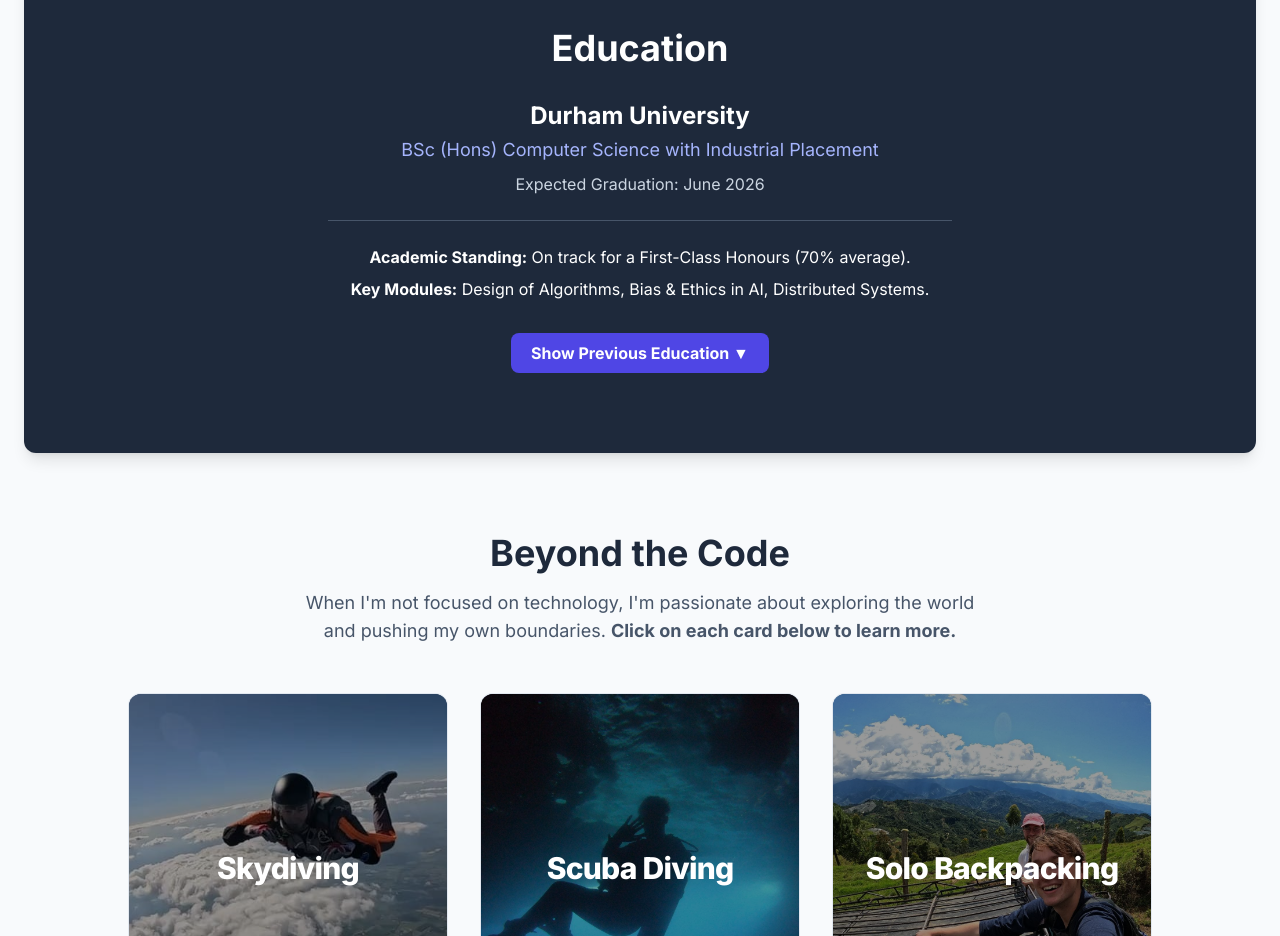
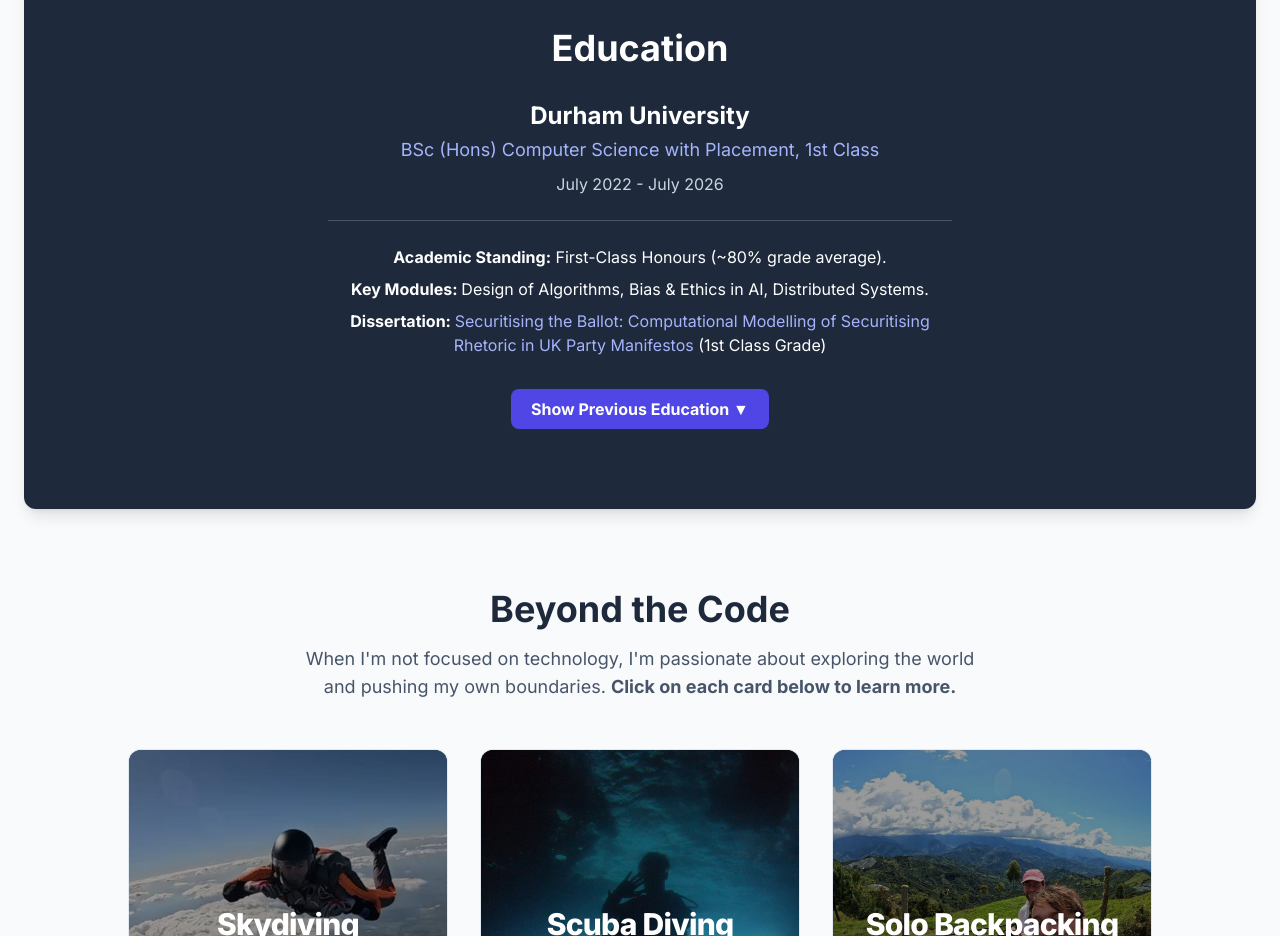
Before and after one commit to JBourton/Interactive-CV, a website: page home.html in a window 1280 px wide. Shown: the part 4000-4936 px from the top of the page. Drawn offline with nearby package versions, Linux system fonts and the light colour scheme.

Commit message:
Update education section with graduation details

```diff
--- a/home.html
+++ b/home.html
@@ -311,11 +311,12 @@
 
             <div class="max-w-2xl mx-auto text-center px-4 sm:px-6">
                 <h3 class="text-2xl font-bold">Durham University</h3>
-                <p class="text-lg text-indigo-300 mt-1">BSc (Hons) Computer Science with Industrial Placement</p>
-                <p class="text-slate-300 mt-2">Expected Graduation: June 2026</p>
+                <p class="text-lg text-indigo-300 mt-1">BSc (Hons) Computer Science with Placement, 1st Class</p>
+                <p class="text-slate-300 mt-2">July 2022 - July 2026</p>
                 <div class="mt-6 border-t border-slate-600 pt-6 space-y-2">
-                    <p><span class="font-semibold">Academic Standing:</span> On track for a First-Class Honours (70% average).</p>
-                    <p><span class="font-semibold">Key Modules:</span> Design of Algorithms, Bias & Ethics in AI, Distributed Systems.</p>
+                    <p><span class="font-semibold">Academic Standing:</span> First-Class Honours (~80% grade average).</p>
+                    <p><span class="font-semibold">Key Modules: </span> Design of Algorithms, Bias & Ethics in AI, Distributed Systems.</p>
+                    <p><span class="font-semibold">Dissertation: </span><a href="https://github.com/JBourton/Securitising-the-Ballot-Computational-Modelling-of-Securitising-Rhetoric-in-UK-Party-Manifestos" class="text-indigo-300 hover:underline">Securitising the Ballot: Computational Modelling of Securitising Rhetoric in UK Party Manifestos</a> (1st Class Grade)</p>
                 </div>
             </div>
 
```
